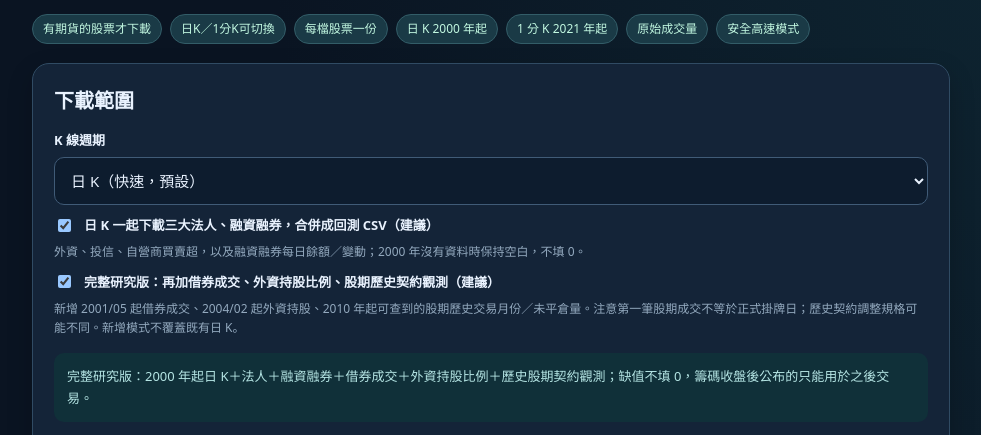
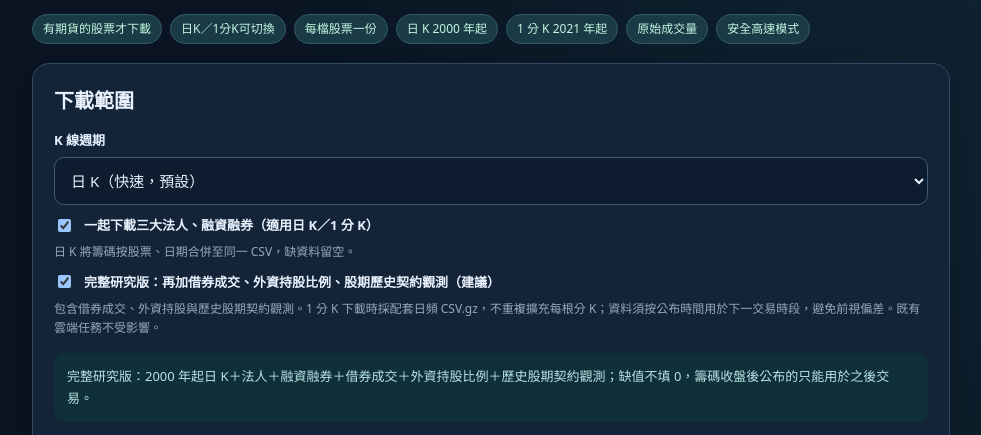
Before and after one commit to victordogboy/tw-stock-test, a website: page public/stock-futures-download.html in a window 1280 px wide. Shown: the part 295-730 px from the top of the page, without its empty margins (149-1130 px from the left). Drawn offline with Linux system fonts and the light colour scheme; no server answers.

Commit message:
Expose both daily chip/research toggles in minute mode and add sidecar download card while retaining existing jobs

```diff
--- a/public/stock-futures-download.html
+++ b/public/stock-futures-download.html
@@ -37,14 +37,14 @@ footer{font-size:12px;color:#90a5ba;line-height:1.6;margin-top:30px}
 <select id="granularity"><option value="day" selected>日 K（快速，預設）</option><option value="minute">1 分 K（大量資料，較慢）</option></select>
 <label id="chipsOption" style="margin-top:10px;display:flex;align-items:center;gap:10px">
  <input id="includeChips" type="checkbox" checked style="width:auto">
- <span>日 K 一起下載三大法人、融資融券，合併成回測 CSV（建議）</span>
+ <span>一起下載三大法人、融資融券（適用日 K／1 分 K）</span>
 </label>
 <div class="minor" id="chipsNotice">外資、投信、自營商買賣超，以及融資融券每日餘額／變動；2000 年沒有資料時保持空白，不填 0。</div>
 <label id="researchOption" style="margin-top:10px;display:flex;align-items:center;gap:10px">
  <input id="includeResearch" type="checkbox" checked style="width:auto">
  <span><strong>完整研究版：</strong>再加借券成交、外資持股比例、股期歷史契約觀測（建議）</span>
 </label>
-<div class="minor" id="researchNotice">新增 2001/05 起借券成交、2004/02 起外資持股、2010 年起可查到的股期歷史交易月份／未平倉量。注意第一筆股期成交不等於正式掛牌日；歷史契約調整規格可能不同。新增模式不覆蓋既有日 K。</div>
+<div class="minor" id="researchNotice">包含借券成交、外資持股與歷史股期契約觀測。1 分 K 下載時採配套日頻 CSV.gz，不重複擴充每根分 K；資料須按公布時間用於下一交易時段，避免前視偏差。既有雲端任務不受影響。</div>
 <div class="note" id="formatHint">日 K＋籌碼：現股日 K、法人買賣超、融資融券餘額合成同一 CSV；2000–2004 法人欄位空白。資料僅供次一交易時段使用。</div>
 <div class="grid"><div><label for="start">從</label><input id="start" type="date" value="2000-01-01" min="2000-01-01"></div><div><label for="end">到</label><input id="end" type="date"></div></div>
 <label for="token">FinMind Sponsor Token（沿用個股分析）</label><input id="token" type="password" placeholder="已有個股分析 Token，可留空" autocomplete="off" spellcheck="false">
@@ -66,6 +66,15 @@ footer{font-size:12px;color:#90a5ba;line-height:1.6;margin-top:30px}
 <p id="message">—</p><div class="minor" id="chipCoverage"></div><div class="minor" id="cursor"></div>
 <div class="actions"><button id="pauseBtn" class="secondary">暫停</button><button id="resumeBtn" class="secondary">繼續下載</button><button id="refreshBtn" class="secondary">更新狀態</button><button id="resetBtn" class="secondary">重新下載現股資料</button></div>
 <details><summary>查看失敗請求與來源資訊</summary><div id="errors"></div></details>
+</section>
+<section class="card hidden" id="minuteCompanion">
+<div class="top"><h2 style="margin:0">1 分 K 配套日頻研究資料</h2><span class="status" id="companionPhase">未建立</span></div>
+<p class="minor">勾選後，1 分 K 和日頻研究資料會各自在雲端背景下載；配套 CSV.gz 以 <strong>stock_id＋date</strong> 對應分 K，資料日期為原始交易日，回測必須依公布時間決定何時可用。舊分 K 不用重抓。</p>
+<div class="actions"><button id="companionStart" class="secondary">為現有 1 分 K 補建配套資料</button><button id="companionRefresh" class="secondary">更新配套進度</button></div>
+<div class="minor" id="companionMsg">尚未建立配套資料背景任務。</div><div class="minor" id="companionStats"></div>
+<div id="companionYears"></div>
+<label for="companionSymbol">單一股票配套資料</label><select id="companionSymbol"></select>
+<div class="actions"><a id="companionOne" class="file" href="#">下載單股日頻研究 CSV.gz</a></div>
 </section>
 <section class="card hidden" id="exports"><h2>下載 CSV.gz 檔案</h2>
 <p id="exportIntro">每年度包含所選股票的現股日 K＋籌碼，按股票與交易日整合；也可下載單一股票全期間。切換週期或勾選籌碼後顯示對應獨立的任務。</p>
@@ -89,20 +98,23 @@ footer{font-size:12px;color:#90a5ba;line-height:1.6;margin-top:30px}
  "use strict";const $=id=>document.getElementById(id),fmt=x=>Number(x||0).toLocaleString("zh-TW");
  const savedToken=()=>{try{const s=JSON.parse(localStorage.getItem("twq_finmind_tokens_v2")||"null");return String(s?.tokens?.[Number(s?.active)===1?1:0]||localStorage.getItem("twq_finmind_token_v1")||"").trim()}catch{return ""}};
  let catalog=[],selected=new Set(),job=null,busy=false,rawCount=0,miniCount=0;
- let previousMode="day";const startDates={day:"2000-01-01",minute:"2021-01-01"};
+ let previousMode="day",companionJob=null,companionBusy=false;const startDates={day:"2000-01-01",minute:"2021-01-01"};
  const isDaily=()=>$("granularity").value==="day";
- const isChips=()=>isDaily()&&$("includeChips").checked;
+ const isChips=()=>$("includeChips").checked;
  const isResearch=()=>isChips()&&$("includeResearch").checked;
  const root=()=>!isDaily()?"/api/stock-kbar":isResearch()?"/api/stock-daily-research":isChips()?"/api/stock-daily-chip":"/api/stock-daily";
  const modeId=()=>!isDaily()?"stocks":isResearch()?"daily-research":isChips()?"daily-chip":"daily";
- const seriesName=()=>!isDaily()?"1 分 K":isResearch()?"日 K＋完整研究":isChips()?"日 K＋籌碼":"日 K";
+ const seriesName=()=>!isDaily()?(isResearch()?"1 分 K＋完整研究配套":isChips()?"1 分 K＋籌碼配套":"1 分 K"):isResearch()?"日 K＋完整研究":isChips()?"日 K＋籌碼":"日 K";
+ const companionRoot=()=>isResearch()?"/api/stock-daily-research":"/api/stock-daily-chip";
  function setFormatHelp(){
   const daily=isDaily();
-  $("chipsOption").classList.toggle("hidden",!daily);$("chipsNotice").classList.toggle("hidden",!daily);
+  $("chipsOption").classList.remove("hidden");$("chipsNotice").classList.remove("hidden");
+  $("chipsNotice").textContent=daily?"日 K 將籌碼按股票、日期合併至同一 CSV，缺資料留空。":"1 分 K 另下載日頻籌碼配套 CSV.gz；不用把同一天的籌碼重複塞進每分鐘。回測須依公布時間使用。";
+  $("minuteCompanion").classList.toggle("hidden",daily||!isChips());
   $("researchOption").classList.toggle("hidden",!isChips());$("researchNotice").classList.toggle("hidden",!isChips());
   $("chipInfo").classList.toggle("hidden",!isChips());
-  $("formatHint").textContent=!daily?"1 分 K：2021 年起，逐日下載。":isResearch()?"完整研究版：2000 年起日 K＋法人＋融資融券＋借券成交＋外資持股比例＋歷史股期契約觀測；缺值不填 0，籌碼收盤後公布的只能用於之後交易。":isChips()?"日 K＋法人買賣超＋融資融券餘額，缺值留空。":"純日 K，不含籌碼。";
-  $("csvSpec").textContent=!daily?"1 分 K CSV：現股每分鐘 OHLCV，來源原始單位。":isResearch()?"完整研究版 CSV：日 K、三大法人、融資融券、外資持股比例、借券每日成交量與費率、股期可觀測代碼／到期月／近月成交量／未平倉（futures_observed_contract_months）；含 available 缺值標記，不能把期貨第一筆成交誤認掛牌日，借券成交不等於借券餘額。":isChips()?"日 K＋籌碼 CSV：法人買賣超、融資融券額度與當日／昨日餘額；缺漏不填 0。":"純日 K OHLCV CSV，未還原除權息。";
+  $("formatHint").textContent=!daily?"1 分 K：2021 年起，逐日下載。勾選籌碼會額外建立獨立的日頻配套下載任務。":isResearch()?"完整研究版：2000 年起日 K＋法人＋融資融券＋借券成交＋外資持股比例＋歷史股期契約觀測；缺值不填 0，籌碼收盤後公布的只能用於之後交易。":isChips()?"日 K＋法人買賣超＋融資融券餘額，缺值留空。":"純日 K，不含籌碼。";
+  $("csvSpec").textContent=!daily?"1 分 K CSV：現股每分鐘 OHLCV；配套 CSV：法人、融資融券及可選借券、外資持股、股期觀測。用 stock_id＋date 合併，盤後資料不可用於當天盤中。":isResearch()?"完整研究版 CSV：日 K、三大法人、融資融券、外資持股比例、借券每日成交量與費率、股期可觀測代碼／到期月／近月成交量／未平倉（futures_observed_contract_months）；含 available 缺值標記，不能把期貨第一筆成交誤認掛牌日，借券成交不等於借券餘額。":isChips()?"日 K＋籌碼 CSV：法人買賣超、融資融券額度與當日／昨日餘額；缺漏不填 0。":"純日 K OHLCV CSV，未還原除權息。";
   $("exportIntro").textContent="每年度所選股票的現股"+seriesName()+"，可分年下載 CSV.gz，或下載單一股票的完整期間。";
   $("yearTitle").textContent="各年度：所選股票的現股"+seriesName();
   $("startBtn").textContent="▶ 啟動"+seriesName()+"雲端背景下載";
@@ -218,7 +230,7 @@ footer{font-size:12px;color:#90a5ba;line-height:1.6;margin-top:30px}
   setFormatHelp();updateCount();refresh();
  };
  $("start").onchange=()=>{startDates[isDaily()?"day":"minute"]=$("start").value};
- setFormatHelp();Promise.all([loadCatalog(),refresh()]).then(()=>{});
- setInterval(()=>{if(!document.hidden&&job?.phase==="running")refresh()},14000);
+ setFormatHelp();Promise.all([loadCatalog(),refresh(),refreshCompanion()]).then(()=>{});
+ setInterval(()=>{if(!document.hidden&&job?.phase==="running")refresh();if(!document.hidden&&companionJob?.phase==="running")refreshCompanion()},14000);
 })();
 </script></body></html>
```
